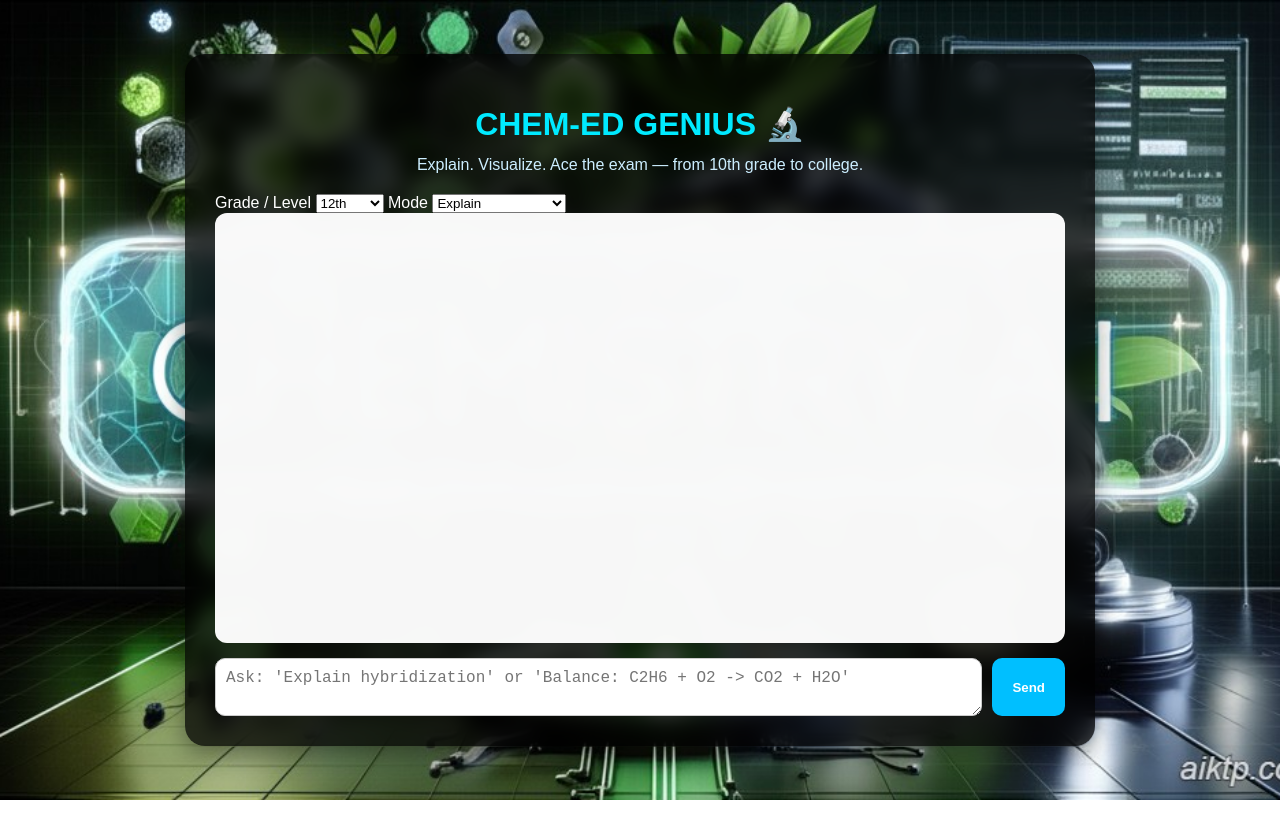
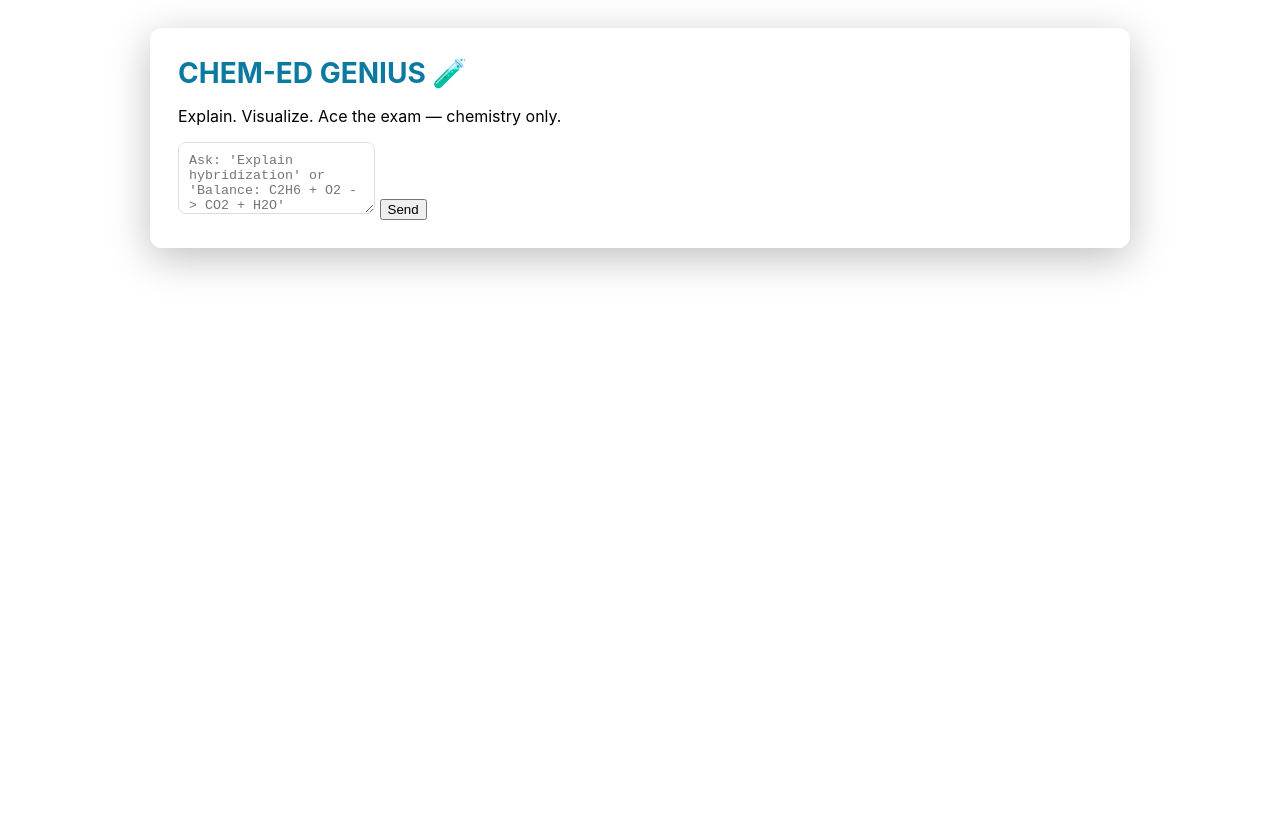
Before and after one commit to smkammath/chem-ed-genius, a plain HTML site: page frontend/index.html in a window 1280 px wide. Before the commit the page ends 800 px from the top, so only its background shows below. Drawn offline with nearby package versions, Linux system fonts and the light colour scheme.

Commit message:
Update index.html

```diff
--- a/frontend/index.html
+++ b/frontend/index.html
@@ -1,165 +1,37 @@
-<!DOCTYPE html>
+<!doctype html>
 <html lang="en">
-  <head>
-    <meta charset="UTF-8" />
-    <meta name="viewport" content="width=device-width, initial-scale=1.0" />
-    <title>Chem-Ed Genius 🔬</title>
+<head>
+  <meta charset="utf-8" />
+  <title>Chem-Ed Genius</title>
 
-    <!-- ✅ KaTeX for Math Rendering -->
-    <link
-      rel="stylesheet"
-      href="https://cdn.jsdelivr.net/npm/katex@0.16.9/dist/katex.min.css"
-    />
-    <script
-      defer
-      src="https://cdn.jsdelivr.net/npm/katex@0.16.9/dist/katex.min.js"
-    ></script>
-    <script
-      defer
-      src="https://cdn.jsdelivr.net/npm/katex@0.16.9/dist/contrib/auto-render.min.js"
-    ></script>
+  <!-- KaTeX for LaTeX rendering -->
+  <link rel="stylesheet" href="https://cdn.jsdelivr.net/npm/katex@0.16.7/dist/katex.min.css" />
+  <script defer src="https://cdn.jsdelivr.net/npm/katex@0.16.7/dist/katex.min.js"></script>
+  <script defer src="https://cdn.jsdelivr.net/npm/katex@0.16.7/dist/contrib/auto-render.min.js"
+    onload="renderMathInElement(document.body, {delimiters: [{left:'$$',right:'$$',display:true},{left:'$',right:'$',display:false}]});"></script>
 
-    <!-- ✅ Markdown Parser -->
-    <script src="https://cdn.jsdelivr.net/npm/marked/marked.min.js"></script>
+  <!-- 3Dmol.js for molecular visualization -->
+  <script src="https://3Dmol.org/build/3Dmol-min.js"></script>
 
-    <style>
-      body {
-        font-family: "Poppins", sans-serif;
-        background: url("./assets/chem.jpg") no-repeat center center fixed;
-        background-size: cover;
-        color: #fff;
-        display: flex;
-        justify-content: center;
-        align-items: center;
-        flex-direction: column;
-        height: 100vh;
-        margin: 0;
-      }
+  <link rel="stylesheet" href="styles.css" />
+</head>
+<body>
+  <div class="app">
+    <header>
+      <h1>CHEM-ED GENIUS 🧪</h1>
+      <p>Explain. Visualize. Ace the exam — chemistry only.</p>
+    </header>
 
-      .container {
-        background: rgba(0, 0, 0, 0.75);
-        border-radius: 20px;
-        padding: 30px;
-        width: 90%;
-        max-width: 850px;
-        backdrop-filter: blur(10px);
-        box-shadow: 0 8px 25px rgba(0, 0, 0, 0.4);
-      }
-
-      h1 {
-        text-align: center;
-        color: #00eaff;
-        font-size: 2rem;
-        margin-bottom: 0.4em;
-      }
-
-      h2 {
-        text-align: center;
-        color: #cceeff;
-        font-weight: 400;
-        font-size: 1rem;
-        margin-bottom: 20px;
-      }
-
-      #conversation {
-        background: rgba(255, 255, 255, 0.97);
-        border-radius: 12px;
-        padding: 15px;
-        height: 400px;
-        overflow-y: auto;
-        color: #111;
-        scroll-behavior: smooth;
-      }
-
-      .msg {
-        margin-bottom: 15px;
-      }
-
-      .msg .meta {
-        font-weight: bold;
-        color: #0077ff;
-        margin-bottom: 4px;
-      }
-
-      .msg .body {
-        line-height: 1.6;
-        background: #f7fbff;
-        border-radius: 10px;
-        padding: 12px;
-        font-size: 1rem;
-        color: #000;
-      }
-
-      #chatForm {
-        margin-top: 15px;
-        display: flex;
-        gap: 10px;
-      }
-
-      #prompt {
-        flex: 1;
-        border-radius: 10px;
-        padding: 10px;
-        font-size: 1rem;
-        border: 1px solid #ccc;
-      }
-
-      #sendBtn {
-        background-color: #00bfff;
-        border: none;
-        border-radius: 10px;
-        color: #fff;
-        padding: 10px 20px;
-        cursor: pointer;
-        font-weight: bold;
-        transition: 0.3s;
-      }
-
-      #sendBtn:hover {
-        background-color: #0099cc;
-      }
-
-      .katex-display {
-        text-align: center;
-        margin: 10px 0;
-      }
-    </style>
-  </head>
-
-  <body>
-    <div class="container">
-      <h1>CHEM-ED GENIUS 🔬</h1>
-      <h2>Explain. Visualize. Ace the exam — from 10th grade to college.</h2>
-
-      <div>
-        <label for="grade">Grade / Level</label>
-        <select id="grade">
-          <option value="10th">10th</option>
-          <option value="11th">11th</option>
-          <option value="12th" selected>12th</option>
-          <option value="college">College</option>
-        </select>
-
-        <label for="mode">Mode</label>
-        <select id="mode">
-          <option value="Explain">Explain</option>
-          <option value="Visualize">Visualize</option>
-          <option value="Balance">Balance Equations</option>
-        </select>
-      </div>
-
-      <div id="conversation"></div>
+    <main>
+      <div id="chat" class="chat-box"></div>
 
       <form id="chatForm">
-        <textarea
-          id="prompt"
-          rows="2"
-          placeholder="Ask: 'Explain hybridization' or 'Balance: C2H6 + O2 -> CO2 + H2O'"
-        ></textarea>
-        <button type="submit" id="sendBtn">Send</button>
+        <textarea id="prompt" placeholder="Ask: 'Explain hybridization' or 'Balance: C2H6 + O2 -> CO2 + H2O'"></textarea>
+        <button type="submit">Send</button>
       </form>
-    </div>
+    </main>
+  </div>
 
-    <script src="app.js"></script>
-  </body>
+  <script type="module" src="app.js"></script>
+</body>
 </html>
```
